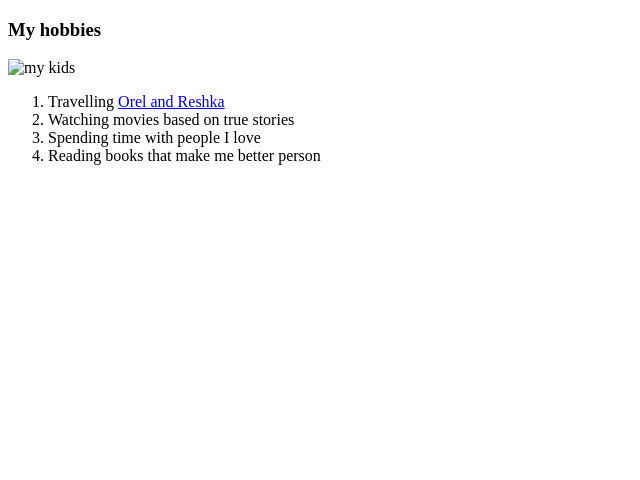
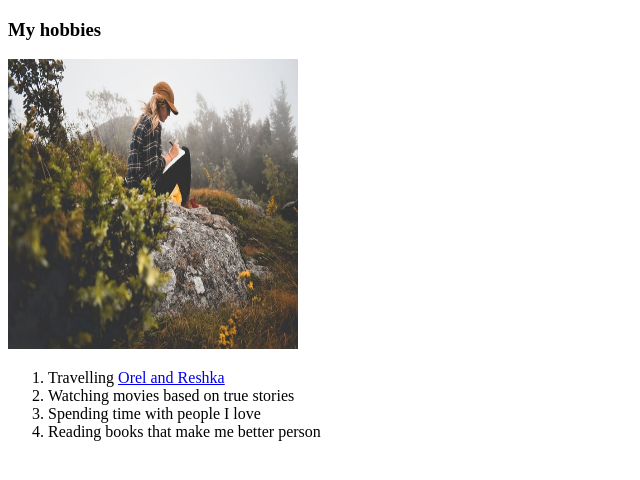
Before and after one commit to AnaraB/cv, a plain HTML site: page hobbies.html in a window 1280 px wide. Shown: the whole page, without its empty margins (0-640 px from the left). Drawn offline with Linux system fonts and the light colour scheme.

Commit message:
Update hobbies.html
updated img

```diff
--- a/hobbies.html
+++ b/hobbies.html
@@ -7,7 +7,7 @@
   <body>
     <h3>My hobbies</h3>
 
-      <img src="images/my family.jpg" height=290px width=290px alt="my kids"/>
+      <img src="images/making-notes.jpg" height=290px width=290px alt="my kids"/>
     <ol>
       <li>Travelling <a href="https://www.youtube.com/watch?v=7UNIwBtYEDE"> Orel and Reshka </a> </li>
       <li>Watching movies based on true stories</li>
```
